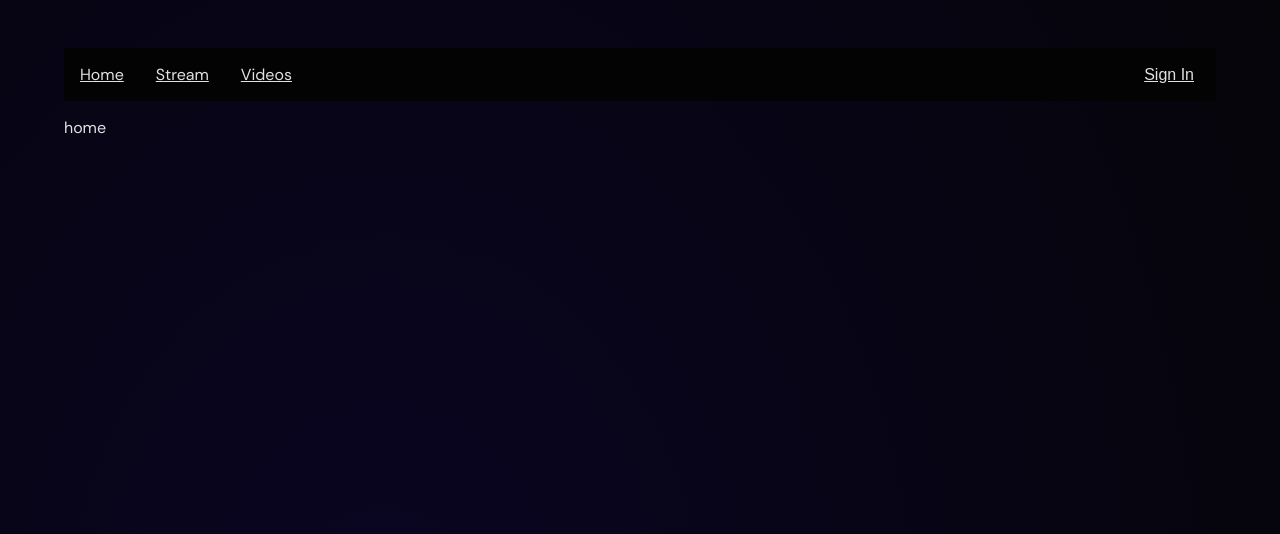
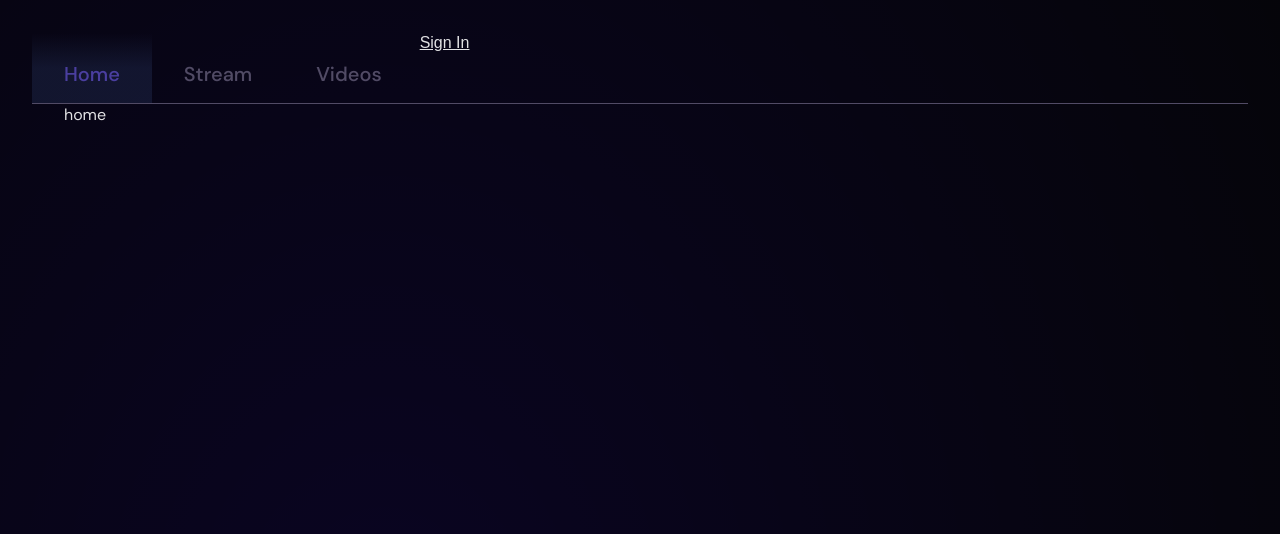
Before and after one commit to kuanoni/streamer-hub, a Next.js app: page / in a window 1280 px wide. Shown: the top 534 px of the page. Built offline with nearby package versions, Linux system fonts and the light colour scheme; no server answers.

Commit message:
add new navbar links

```diff
--- a/src/common/components/Navbar.tsx
+++ b/src/common/components/Navbar.tsx
@@ -5,19 +5,14 @@ import { styled } from 'stiches.config';
 import SignIn from './SignIn';
 import { AuthPerms } from 'types/custom-auth';
 import { useRouter } from 'next/router';
+import NavButton from './new/NavButton';
 
 const StyledNav = styled('nav', {
-	padding: '1rem 2rem',
-	nav: {
-		display: 'flex',
-		width: '100%',
-		padding: '1rem',
-		backgroundColor: '$bgDarkest',
-		color: '$text',
-		'& .right': {
-			marginLeft: 'auto',
-		},
-	},
+	display: 'flex',
+	width: '100%',
+	height: 72,
+	color: '$text',
+	borderBottom: '1px solid $textDarker',
 });
 
 const NavButtonLinkStyles = {
@@ -60,12 +55,12 @@ const Navbar = () => {
 	}, [router.asPath, setIsSignInOpen]);
 
 	return (
-		<StyledNav>
+		<>
 			<SignIn isOpen={isSignInOpen} close={closeSignIn} />
-			<nav>
-				<StyledLink href='/'>Home</StyledLink>
-				<StyledLink href='/stream'>Stream</StyledLink>
-				<StyledLink href='/videos'>Videos</StyledLink>
+			<StyledNav>
+				<NavButton link='/'>Home</NavButton>
+				<NavButton link='/stream'>Stream</NavButton>
+				<NavButton link='/videos'>Videos</NavButton>
 				{data?.user?.role === AuthPerms.ADMIN && <StyledLink href='/admin'>Admin</StyledLink>}
 				<span className='right'>
 					{status === 'authenticated' ? (
@@ -77,8 +72,8 @@ const Navbar = () => {
 						<StyledButton onClick={openSignIn}>Sign In</StyledButton>
 					)}
 				</span>
-			</nav>
-		</StyledNav>
+			</StyledNav>
+		</>
 	);
 };
 
--- a/src/common/components/new/NavButton.tsx
+++ b/src/common/components/new/NavButton.tsx
@@ -1,15 +1,20 @@
 import Link from 'next/link';
+import { useRouter } from 'next/router';
 import React from 'react';
 import { styled } from 'stiches.config';
 
 const NavLink = styled(Link, {
 	position: 'relative',
+	display: 'inline-flex',
+	alignItems: 'end',
 	padding: '16px 32px',
 	color: '$textDarker',
 	borderBottom: '1px solid $textDarker',
 	fontFamily: 'DM Sans',
 	fontSize: '1.25rem',
 	fontWeight: 500,
+	verticalAlign: 'bottom',
+	transform: 'translateY(1px)',
 	transition: 'color border-color background .2s ease',
 	'&::after': {
 		content: '',
@@ -42,10 +47,11 @@ const NavLink = styled(Link, {
 	},
 });
 
-const NavButton = ({ text, link, isActive }: { text: string; link: string; isActive?: boolean }) => {
+const NavButton = ({ link, children }: { link: string; children: React.ReactNode }) => {
+	const router = useRouter();
 	return (
-		<NavLink href={link} className={isActive ? 'current' : ''}>
-			{text}
+		<NavLink href={link} className={router.asPath.split('#')[0] === link ? 'current' : ''}>
+			{children}
 		</NavLink>
 	);
 };
```
